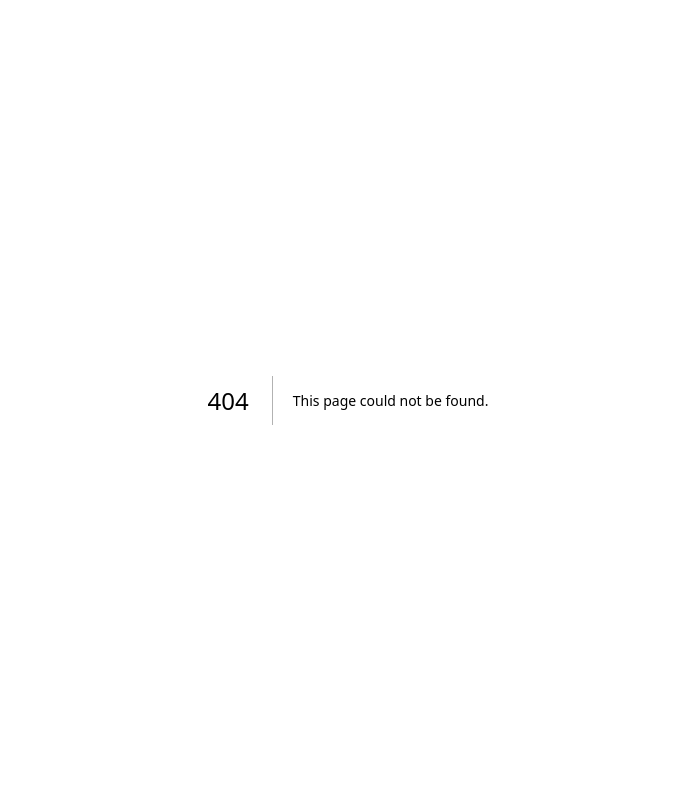
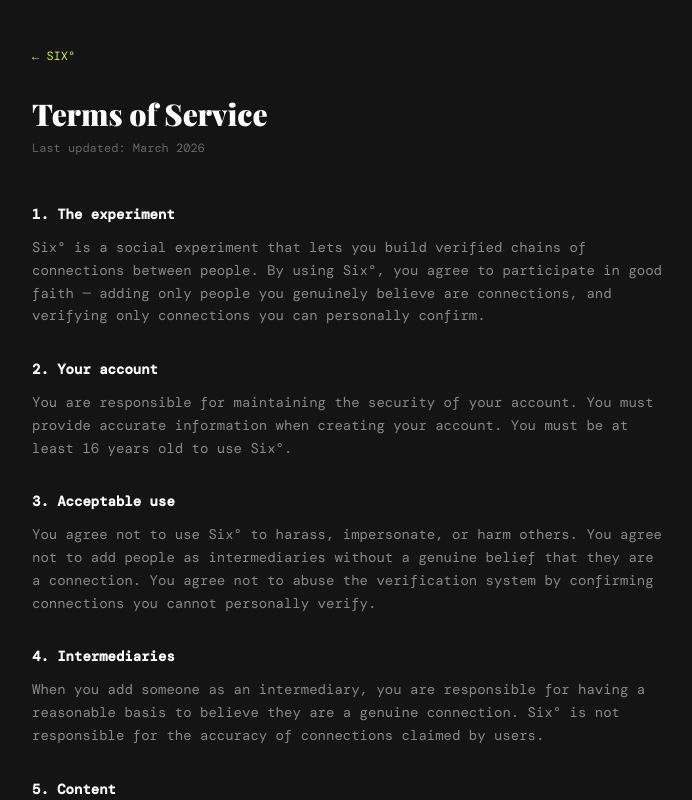
Before and after one commit to panlamb/sixdegrees, a Next.js app: page /legal/terms in a window 1280 px wide. Before the commit this address had no page. Shown: the top 800 px of the page, without its empty margins (292-984 px from the left). Built offline with nearby package versions, Linux system fonts and the light colour scheme; a web font is replaced by a local one.

Commit message:
GDPR: privacy policy, terms, consent checkbox, delete account

```diff
--- a/app/(app)/profile/page.tsx
+++ b/app/(app)/profile/page.tsx
@@ -58,6 +58,16 @@
     setSaving(false)
   }
 
+  async function deleteAccount() {
+    if (!profile) return
+    // Delete all user data
+    await supabase.from('chain_links').delete().eq('user_id', profile.id)
+    await supabase.from('chains').delete().eq('owner_id', profile.id)
+    await supabase.from('profiles').delete().eq('id', profile.id)
+    await supabase.auth.signOut()
+    window.location.href = '/'
+  }
+
   async function signOut() {
     await supabase.auth.signOut()
     window.location.href = '/'
@@ -111,6 +121,19 @@
   )
 }
 
+function DeleteAccountButton({ onDelete }: { onDelete: () => void }) {
+  const [confirming, setConfirming] = useState(false)
+  return confirming ? (
+    <div className="flex items-center gap-2">
+      <span className="font-mono text-[10px] text-[#666]">sure?</span>
+      <button onClick={onDelete} className="font-mono text-[10px] text-red-400 border border-red-900 px-2 py-0.5 rounded">yes</button>
+      <button onClick={() => setConfirming(false)} className="font-mono text-[10px] text-[#555] border border-[#333] px-2 py-0.5 rounded">no</button>
+    </div>
+  ) : (
+    <button onClick={() => setConfirming(true)} className="font-mono text-xs text-[#333] hover:text-red-400 transition-colors">delete account</button>
+  )
+}
+
 function ChainRow({ chain, onDelete }: { chain: any, onDelete: (id: string) => void }) {
   const linkCount = chain.links?.length || 0
   const statusColor = { active: '#666', completed: '#4ade80', broken: '#ef4444' }[chain.status as string] || '#666'
--- a/app/(auth)/page.tsx
+++ b/app/(auth)/page.tsx
@@ -12,6 +12,7 @@
   const [loading, setLoading] = useState(false)
   const [error, setError] = useState('')
   const [done, setDone] = useState(false)
+  const [consent, setConsent] = useState(false)
   const [onboarding, setOnboarding] = useState(false)
   const router = useRouter()
   const supabase = createClient()
@@ -132,7 +133,24 @@
           </div>
         )}
 
-        <Button onClick={handleSubmit} disabled={loading} fullWidth>
+        {mode === 'signup' && (
+          <div className="flex items-start gap-3 mb-5">
+            <button
+              onClick={() => setConsent(!consent)}
+              className={`w-4 h-4 mt-0.5 flex-shrink-0 border rounded-sm transition-colors ${consent ? 'bg-lime border-lime' : 'border-[#333] bg-transparent'}`}
+            >
+              {consent && <span className="text-[#141414] text-[8px] font-bold flex items-center justify-center w-full h-full">✓</span>}
+            </button>
+            <p className="font-mono text-[10px] text-[#666] leading-relaxed">
+              I agree to the{' '}
+              <a href="/legal/terms" className="text-lime underline" target="_blank">Terms of Service</a>
+              {' '}and{' '}
+              <a href="/legal/privacy" className="text-lime underline" target="_blank">Privacy Policy</a>.
+            </p>
+          </div>
+        )}
+
+        <Button onClick={handleSubmit} disabled={loading || (mode === 'signup' && !consent)} fullWidth>
           {loading ? 'Please wait...' : mode === 'signup' ? 'Create account →' : 'Log in →'}
         </Button>
 
--- /dev/null
+++ b/app/legal/terms/page.tsx
@@ -0,0 +1,53 @@
+import Link from 'next/link'
+
+export default function TermsPage() {
+  return (
+    <div className="min-h-screen bg-[#141414] text-white">
+      <div className="max-w-[680px] mx-auto px-6 py-12">
+        <div className="font-mono text-xs text-lime mb-8"><Link href="/">← SIX°</Link></div>
+        <h1 className="font-serif text-3xl font-black mb-2">Terms of Service</h1>
+        <p className="font-mono text-xs text-[#666] mb-12">Last updated: March 2026</p>
+
+        {[
+          {
+            title: "1. The experiment",
+            body: `Six° is a social experiment that lets you build verified chains of connections between people. By using Six°, you agree to participate in good faith — adding only people you genuinely believe are connections, and verifying only connections you can personally confirm.`
+          },
+          {
+            title: "2. Your account",
+            body: `You are responsible for maintaining the security of your account. You must provide accurate information when creating your account. You must be at least 16 years old to use Six°.`
+          },
+          {
+            title: "3. Acceptable use",
+            body: `You agree not to use Six° to harass, impersonate, or harm others. You agree not to add people as intermediaries without a genuine belief that they are a connection. You agree not to abuse the verification system by confirming connections you cannot personally verify.`
+          },
+          {
+            title: "4. Intermediaries",
+            body: `When you add someone as an intermediary, you are responsible for having a reasonable basis to believe they are a genuine connection. Six° is not responsible for the accuracy of connections claimed by users.`
+          },
+          {
+            title: "5. Content",
+            body: `You retain ownership of any content you submit to Six°. By submitting content, you grant Six° a limited license to store and display that content as part of the service.`
+          },
+          {
+            title: "6. Termination",
+            body: `We reserve the right to suspend or terminate accounts that violate these terms. You may delete your account at any time from your Profile page.`
+          },
+          {
+            title: "7. Disclaimer",
+            body: `Six° is provided as-is, without warranties of any kind. We are not responsible for the accuracy of connections or the outcomes of chains. The six degrees of separation theory is a social hypothesis — Six° does not guarantee any specific result.`
+          },
+          {
+            title: "8. Contact",
+            body: `For questions about these terms, contact us at hello@sixdegrees.app.`
+          },
+        ].map((section, i) => (
+          <div key={i} className="mb-8">
+            <h2 className="font-mono text-sm font-bold text-white mb-3">{section.title}</h2>
+            <p className="font-mono text-sm text-[#888] leading-relaxed">{section.body}</p>
+          </div>
+        ))}
+      </div>
+    </div>
+  )
+}
```
Also changed, not shown: 1 other file (tests, documents, lock files or other folders).
